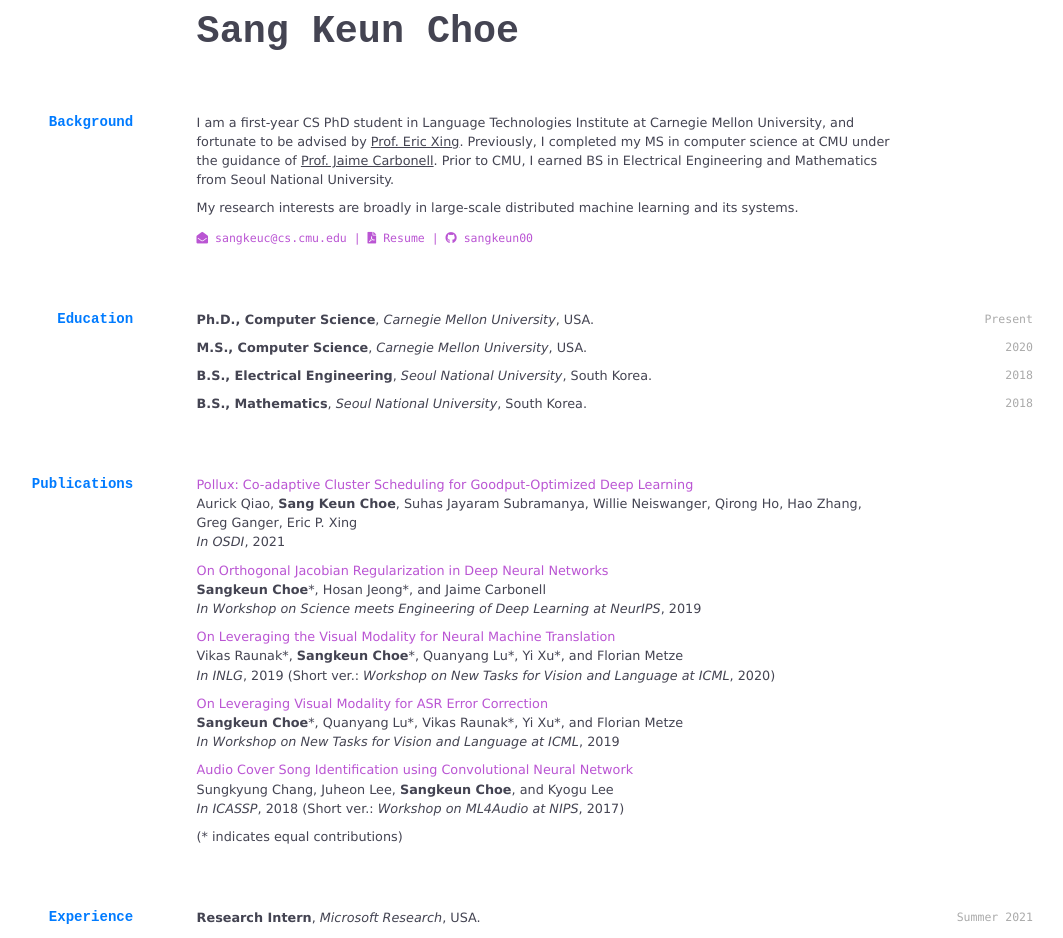
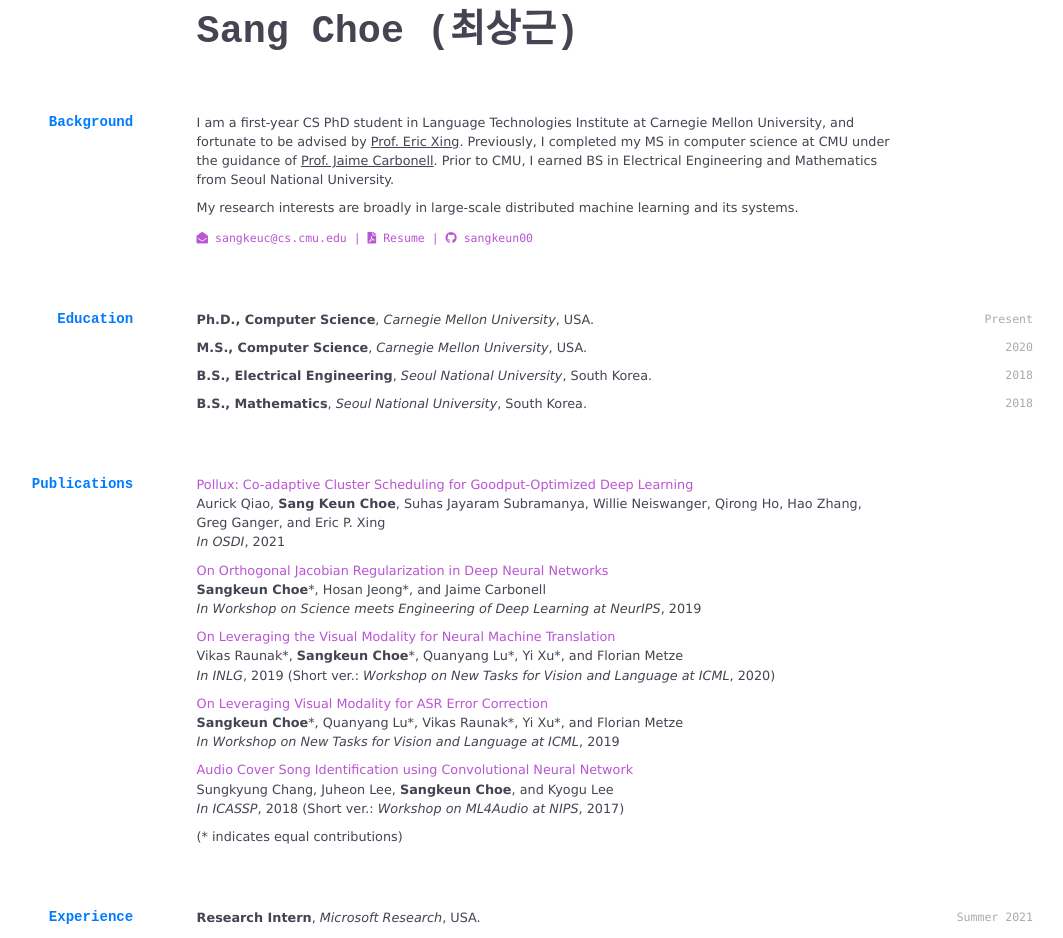
Before and after one commit to sangkeun00/sangkeun00.github.io, a Jekyll site: the page built from index.md, in a window 1280 px wide. Shown: the top 938 px of the page, without its empty margins (133-1196 px from the left). Built offline with Jekyll 4.4.1, drawn with Linux system fonts in a browser that asks for light colours; nearby versions of some CDN libraries; a style sheet for code colours, icons or effects is not loaded.

Commit message:
ver. 2021 Mar

```diff
--- a/index.md
+++ b/index.md
@@ -1,8 +1,8 @@
 ---
 layout: cv
-title: Sang Keun Choe
+title: Sang Choe
 ---
-# Sang Keun Choe
+# Sang Choe (최상근)
 
 ## Background
 I am a first-year CS PhD student in Language Technologies Institute at Carnegie Mellon University, and fortunate to be advised by <a href="http://www.cs.cmu.edu/~epxing/">Prof. Eric Xing</a>. Previously, I completed my MS in computer science at CMU under the guidance of <a href="https://www.cs.cmu.edu/~jgc/">Prof. Jaime Carbonell</a>. Prior to CMU, I earned BS in Electrical Engineering and Mathematics from Seoul National University.
@@ -37,7 +37,7 @@
 ## Publications
 
 <!--*Publication list also available [in Google Scholar](https://scholar.google.fi/citations?user=FvYhWOAAAAAJ). Asterisks indicate student lead authors.*-->
-<a href="https://sangkeun00.github.io" style="color:#BA55D3; text-decoration:none" onmouseover="this.style.color='#39f'; this.style.textDecoration='none'" onmouseout="this.style.color='#BA55D3'; this.style.textDecoration='none'">Pollux: Co-adaptive Cluster Scheduling for Goodput-Optimized Deep Learning</a><br>Aurick Qiao, **Sang Keun Choe**, Suhas Jayaram Subramanya, Willie Neiswanger, Qirong Ho, Hao Zhang, Greg Ganger, Eric P. Xing<br>*In OSDI*, 2021
+<a href="https://sangkeun00.github.io" style="color:#BA55D3; text-decoration:none" onmouseover="this.style.color='#39f'; this.style.textDecoration='none'" onmouseout="this.style.color='#BA55D3'; this.style.textDecoration='none'">Pollux: Co-adaptive Cluster Scheduling for Goodput-Optimized Deep Learning</a><br>Aurick Qiao, **Sang Keun Choe**, Suhas Jayaram Subramanya, Willie Neiswanger, Qirong Ho, Hao Zhang, Greg Ganger, and Eric P. Xing<br>*In OSDI*, 2021
 
 <a href="https://sites.google.com/view/sedl-workshop/past-editions/2019-main/2019-contributed-posters?authuser=0" style="color:#BA55D3; text-decoration:none" onmouseover="this.style.color='#39f'; this.style.textDecoration='none'" onmouseout="this.style.color='#BA55D3'; this.style.textDecoration='none'">On Orthogonal Jacobian Regularization in Deep Neural Networks</a><br>**Sangkeun Choe**&#42;, Hosan Jeong&#42;, and Jaime Carbonell<br>*In Workshop on Science meets Engineering of Deep Learning at NeurIPS*, 2019
 
```
